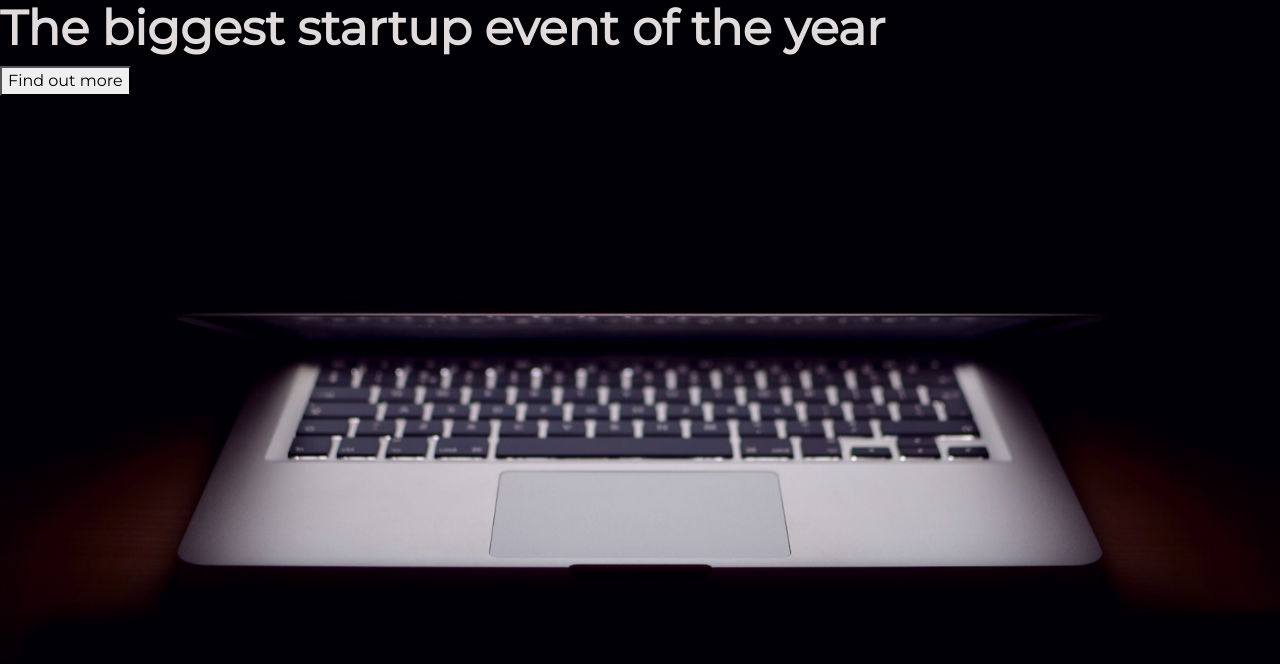
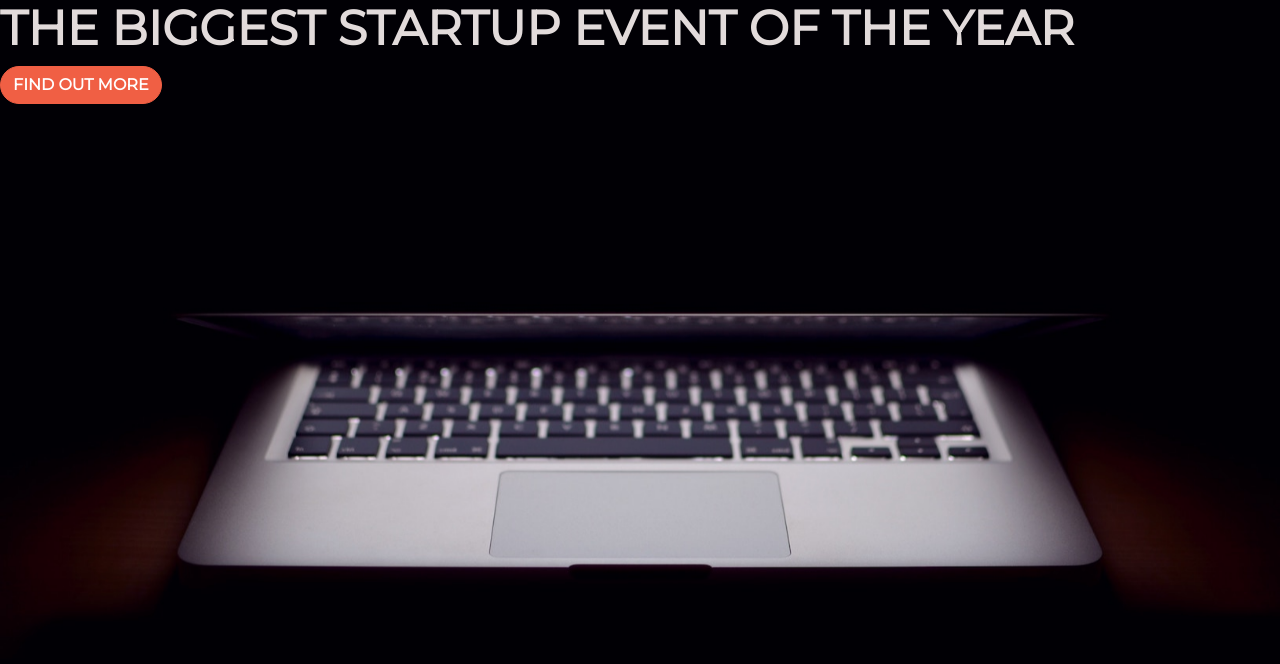
Before and after one commit to SeattleSlough/startup_website_project, a plain HTML site: page index.html in a window 1280 px wide. Drawn offline with nearby package versions, Linux system fonts and the light colour scheme.

Commit message:
font + button CSS

```diff
--- a/index.html
+++ b/index.html
@@ -21,8 +21,8 @@
   </head>
 
   <body>
-    <h1><strong>The biggest startup event of the year</strong></h1>
-    <button>Find out more</button>
+    <h1 class="text-uppercase"><strong>The biggest startup event of the year</strong></h1>
+    <button class="btn btn-primary btn-xl">Find out more</button>
   </body>
 
 </html>
--- a/style.css
+++ b/style.css
@@ -25,3 +25,22 @@ hr {
 	max-width: 65px;
 	opacity: 1;
 }
+
+.btn {
+	font-weight: 700;
+	border-radius: 300px;
+	text-transform: uppercase;
+}
+
+.btn-xl {
+	padding: 1rem, 2rem;
+}
+
+.btn-primary {
+	background-color: #f05f44;
+	border-color: #f05f44;
+}
+
+.btn-primary:hover {
+	background-color: #ee4b08;
+}
```
